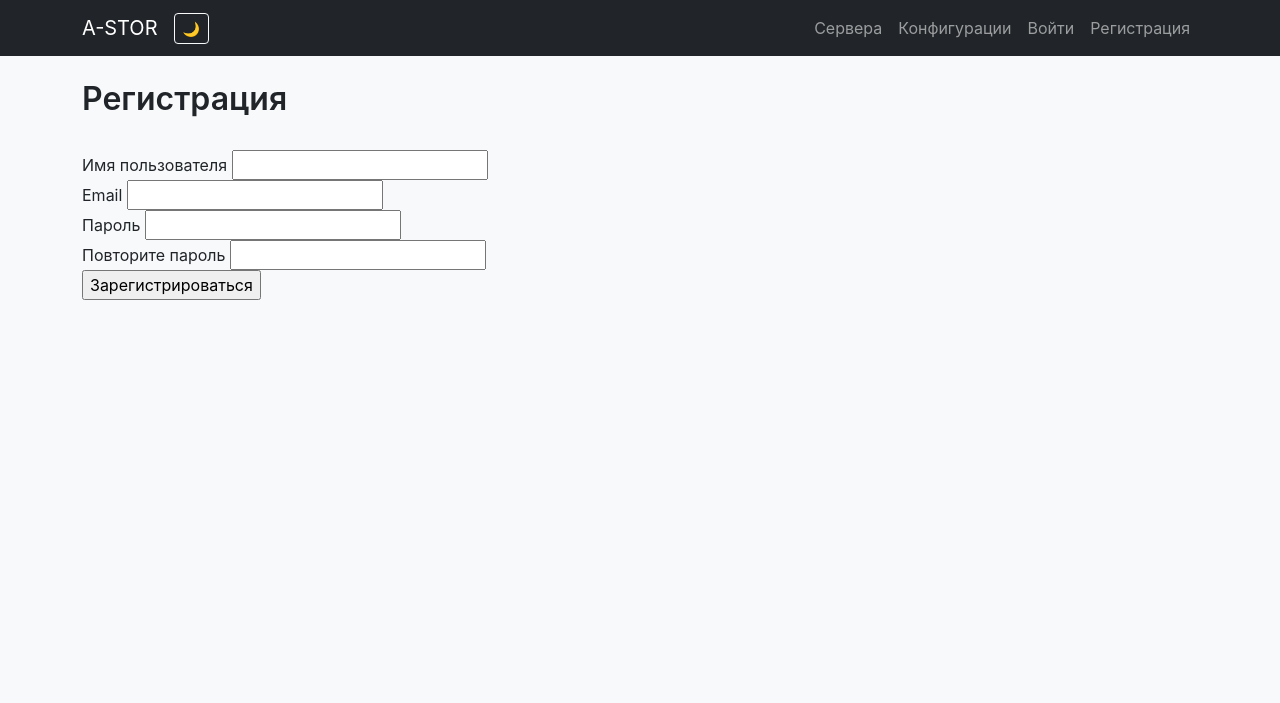
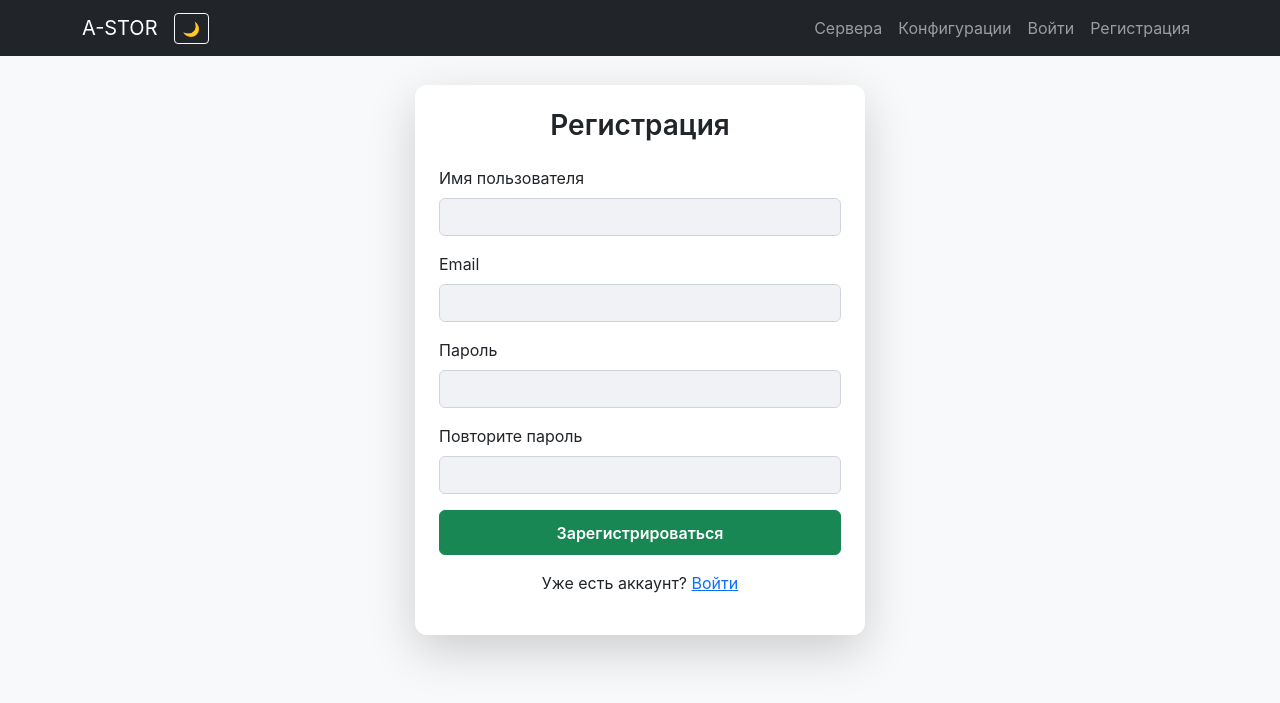
Before and after one commit to Odin-SG/ServerMarket, a Flask app: page /auth/register in a window 1280 px wide. Shown: the top 703 px of the page. Run offline with Flask 3, Linux system fonts and the light colour scheme.

Commit message:
Add design for register and login forms

```diff
--- a/app/static/css/style.css
+++ b/app/static/css/style.css
@@ -27,6 +27,31 @@ body.dark .sidebar a {
 
 body.dark .sidebar a:hover {
   background-color: #444;
+}
+
+.card {
+  border: none;
+  border-radius: 0.75rem;
+}
+
+body.dark .card {
+  background-color: #2b2b2b;
+  color: var(--text-light);
+}
+
+.card .form-control {
+  background-color: #f0f2f5;
+  border: 1px solid #ced4da;
+}
+
+body.dark .card .form-control {
+  background-color: #3a3a3a;
+  border-color: #555;
+}
+
+.card .btn {
+  padding: 0.6rem;
+  font-weight: 600;
 }
 
 body {
--- a/app/templates/register.html
+++ b/app/templates/register.html
@@ -1,13 +1,35 @@
 {% extends 'base.html' %}
-{% block title %}Регистрация{% endblock %}
+{% block title %}Регистрация — A-STOR{% endblock %}
+
 {% block content %}
-  <h2>Регистрация</h2>
-  <form method="post">
-    {{ form.hidden_tag() }}<br>
-    {{ form.username.label }} {{ form.username() }}<br>
-    {{ form.email.label }} {{ form.email() }}<br>
-    {{ form.password.label }} {{ form.password() }}<br>
-    {{ form.password2.label }} {{ form.password2() }}<br>
-    {{ form.submit() }}
-  </form>
+<div class="d-flex justify-content-center align-items-center" style="min-height: 70vh;">
+  <div class="card p-4 shadow-lg" style="max-width: 450px; width: 100%;">
+    <h3 class="card-title text-center mb-4">Регистрация</h3>
+    <form method="post" action="{{ url_for('auth.register') }}">
+      {{ form.hidden_tag() }}
+      <div class="mb-3">
+        {{ form.username.label(class="form-label") }}
+        {{ form.username(class="form-control") }}
+      </div>
+      <div class="mb-3">
+        {{ form.email.label(class="form-label") }}
+        {{ form.email(class="form-control") }}
+      </div>
+      <div class="mb-3">
+        {{ form.password.label(class="form-label") }}
+        {{ form.password(class="form-control") }}
+      </div>
+      <div class="mb-3">
+        {{ form.password2.label(class="form-label") }}
+        {{ form.password2(class="form-control") }}
+      </div>
+      <div class="d-grid">
+        <button type="submit" class="btn btn-success">{{ form.submit.label.text }}</button>
+      </div>
+    </form>
+    <p class="text-center mt-3">
+      Уже есть аккаунт? <a href="{{ url_for('auth.login') }}">Войти</a>
+    </p>
+  </div>
+</div>
 {% endblock %}
```
Also changed, not shown: app/templates/login.html (+24 -12 lines).
